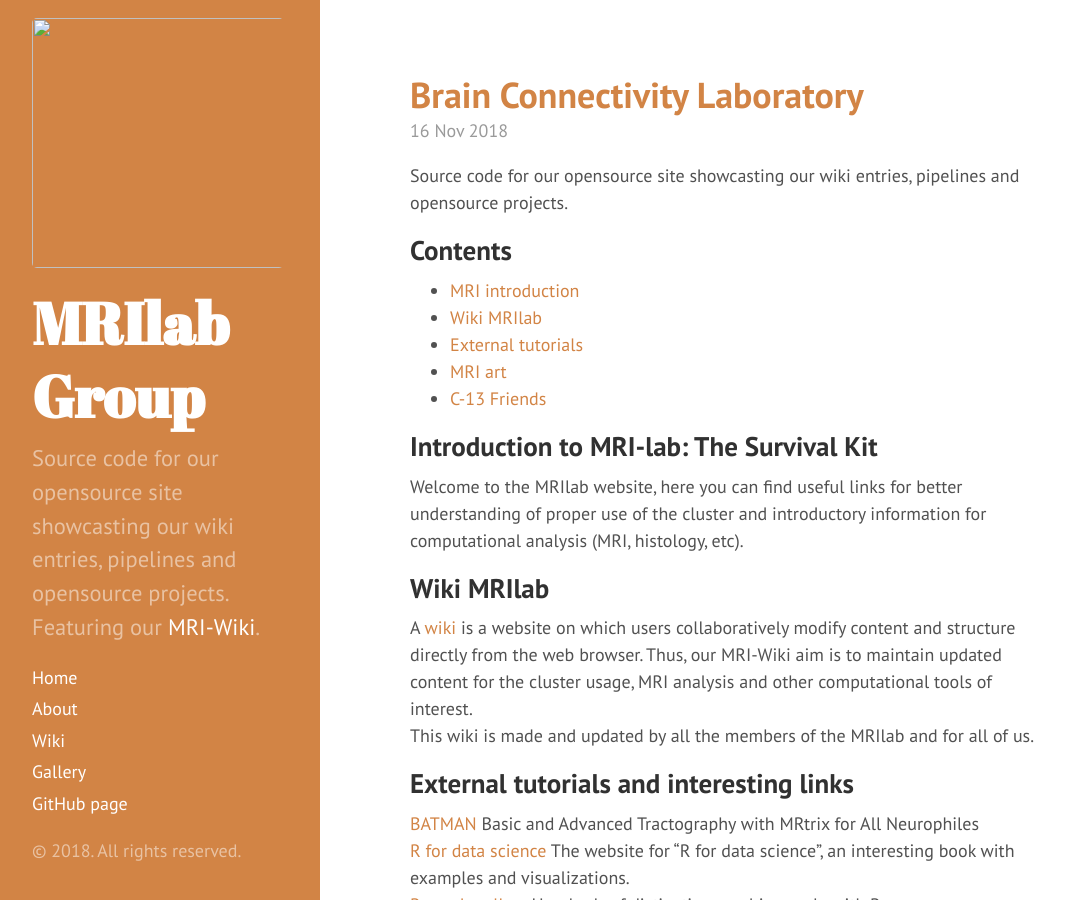
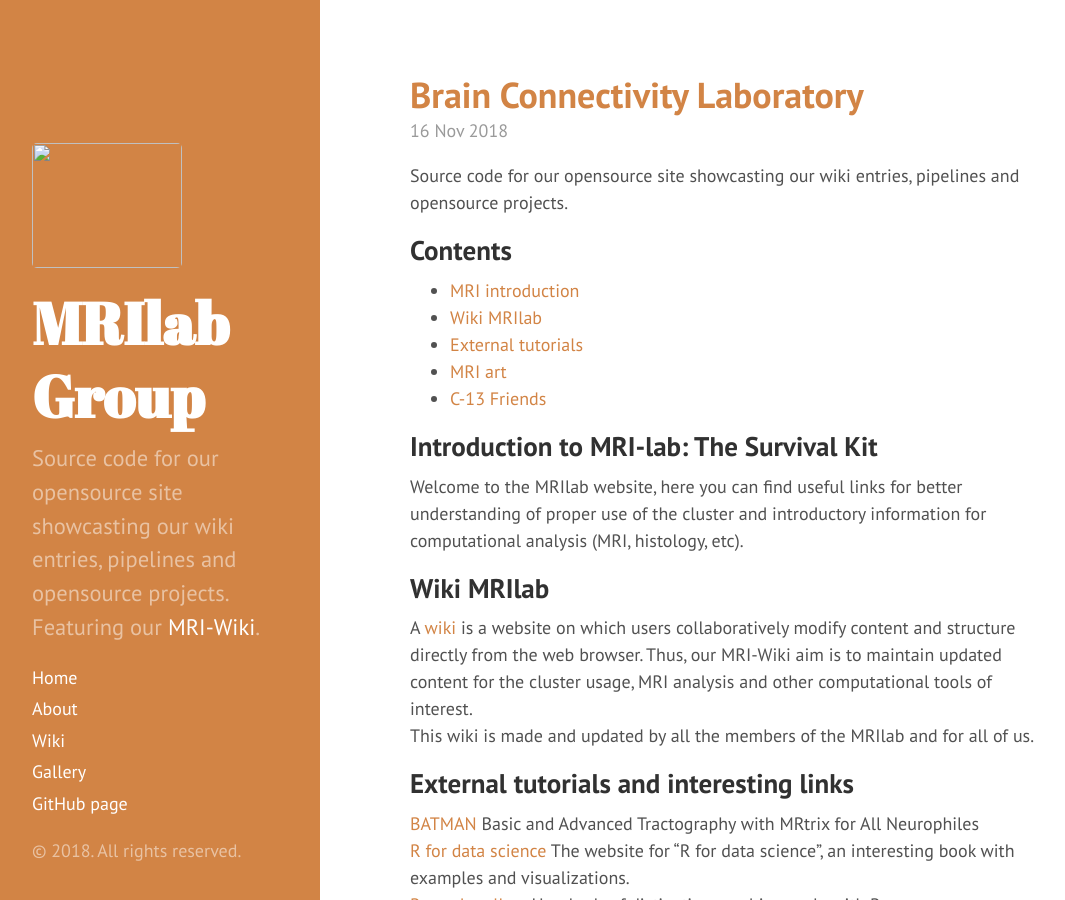
Before and after one commit to c13inb/c13inb.github.io, a Jekyll site: the page built from index.html, in a window 1280 px wide and 900 px high. Shown: the whole window, without its empty margins (4-1069 px from the left). Built offline with Jekyll 4.4.1, drawn with Linux system fonts in a browser that asks for light colours; Markdown is read by kramdown in place of the engine named in the settings; the list of posts is cut into pages by our own code.

Commit message:
sidebar update

```diff
--- a/_includes/sidebar.html
+++ b/_includes/sidebar.html
@@ -2,7 +2,7 @@
   <div class="container sidebar-sticky">
     <div class="sidebar-about">
       <a>
-        <img src="https://github.com/c13inb/c13inb.github.io/tree/master/images/brain_icon.png" width="300" height="250" />
+        <img src="https://github.com/c13inb/c13inb.github.io/tree/master/images/brain_icon.png" width="150" height="125" />
       </a>
       <h1 align="left">
         <a href="{{ site.baseurl }}">
@@ -33,7 +33,7 @@
       <a class="sidebar-nav-item" href="{{ site.github.repo }}">GitHub page</a>
 
         <section class="meta">
-          <a href="{{ site.github.owner_url }}" target="_blank" title="Follow me on GitHub" aria-label="Follow me on GitHub"><i class="fa fa-github"></i></a>
+          <a href="{{ site.github.repo }}" target="_blank" title="Follow me on GitHub" aria-label="Follow me on GitHub"><i class="fa fa-github"></i></a>
           <a href="https://twitter.com/{{ site.twitter }}" target="_blank" title="Follow me on Twitter" aria-label="Follow me on Twitter"><i class="fa fa-twitter"></i></a>
           <a href="/atom.xml" title="Atom RSS feed" aria-label="Atom RSS feed"><i class="fa fa-rss"></i></a>
       </section>
```
